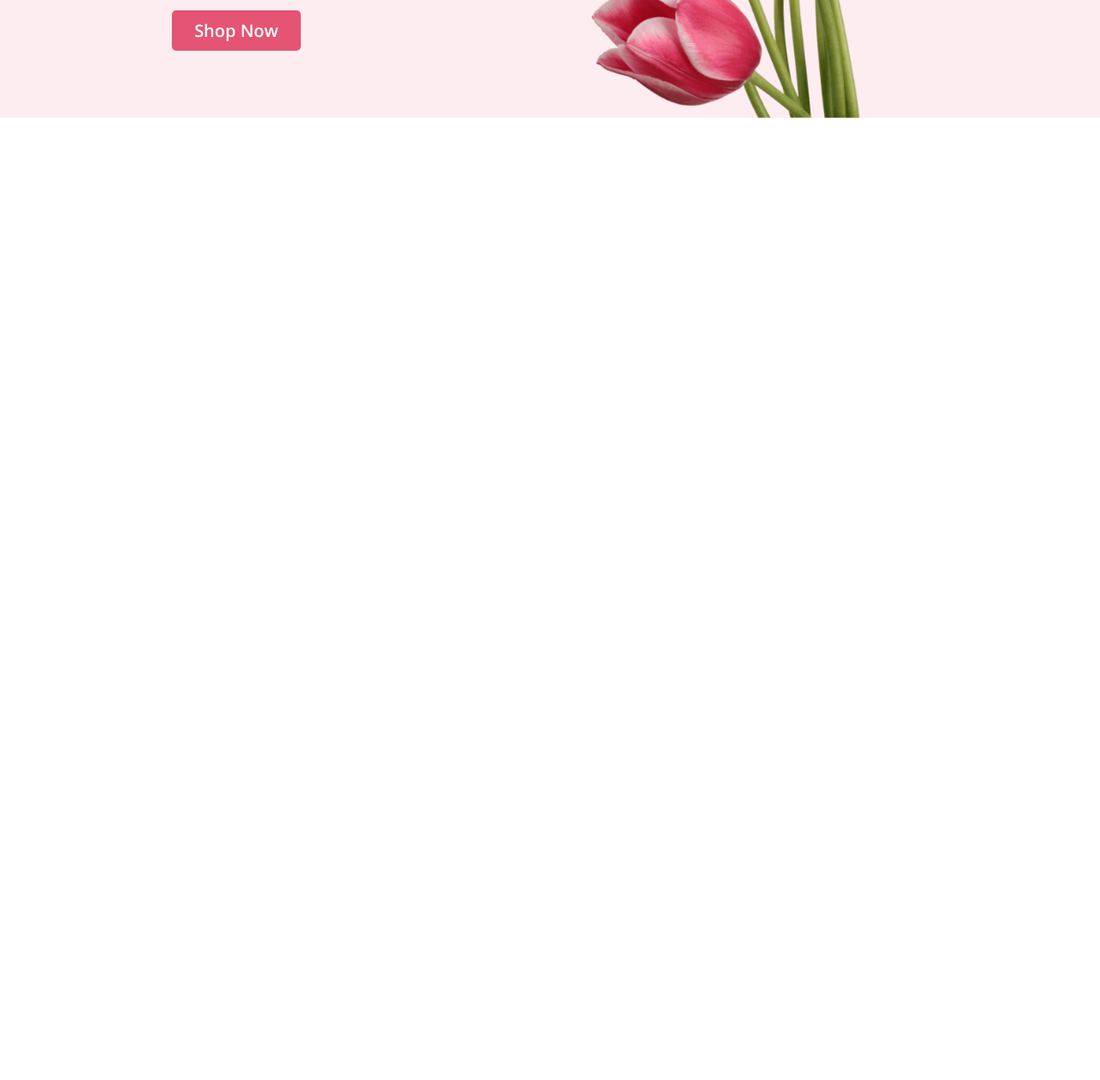
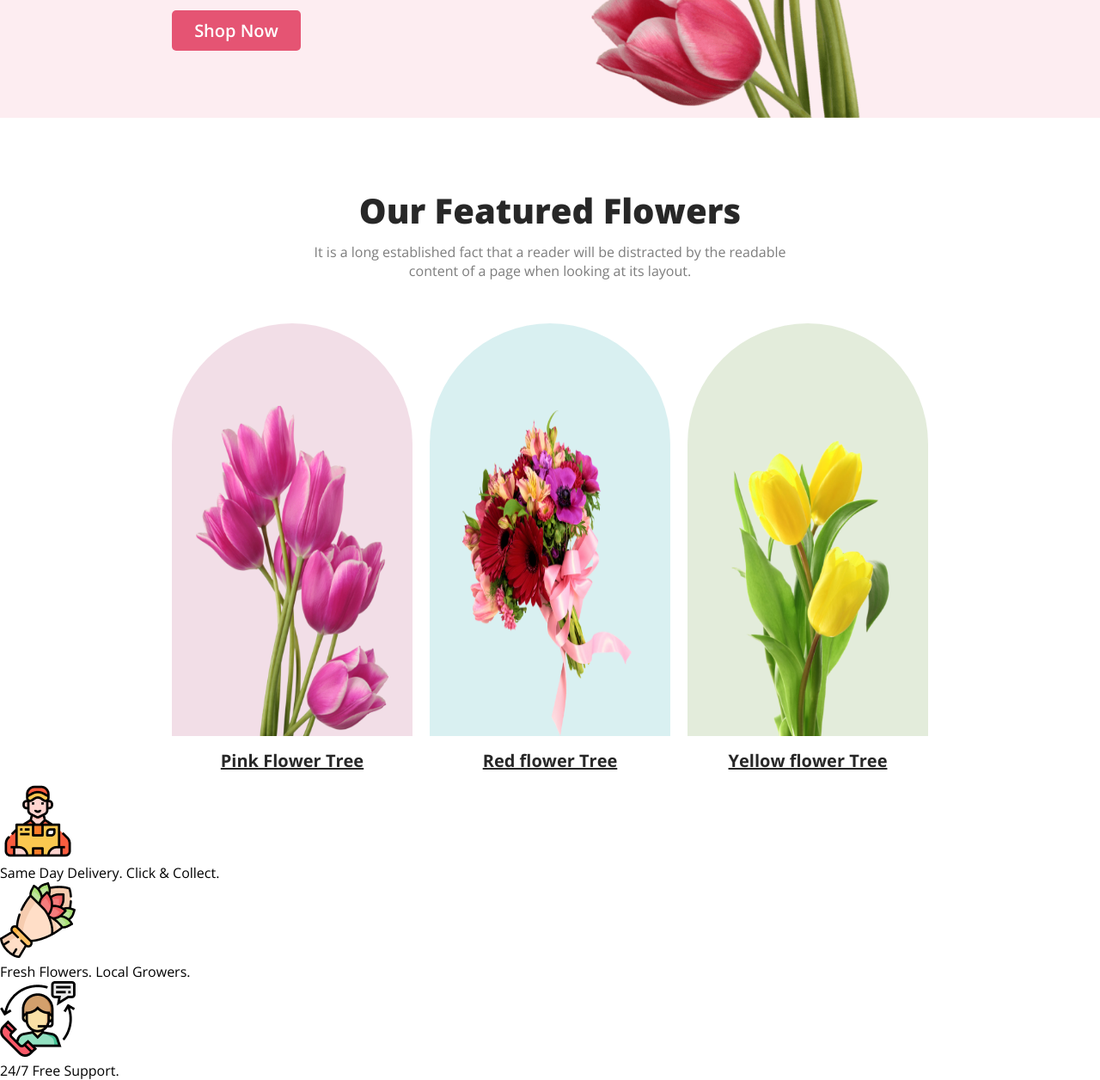
Before and after one commit to mdmitulhossen/flower-shop, a plain HTML site: page index.html in a window 1280 px wide. Shown: the part 580-1836 px from the top of the page at 86% size. Before the commit the page ends 800 px from the top, so only its background shows below. Drawn offline with nearby package versions, Linux system fonts and the light colour scheme.

Commit message:
feature flower section done

```diff
--- a/index.html
+++ b/index.html
@@ -45,13 +45,58 @@
                 <p>It is a long established fact that a reader will be distracted by the readable content of a page when looking at its layout. The point of using Lorem Ipsum is that it has a more-or-less normal distribution of letters.</p>
                 <button class="btn">Shop Now</button>
              </div>
-             <img src="./assests/header.png" alt="headerFlower">
+             <img src="./assests/flower/header.png" alt="headerFlower">
         </div>
     </header>
 
 <!-- Main section -->
     <main>
 
+      <!-- Featured Flower Section -->
+      <section class="featured-flower">
+        <div class="main-section-header">
+           <h3>Our Featured Flowers</h3>
+           <p>It is a long established fact that a reader will be distracted by the readable content of a page when looking at its layout.</p>
+        </div>
+        <div class="featured-flower-content">
+            <div>
+                <div class="pink">
+                    <img src="assests/flower/pngwing6.png" alt="pink flower">
+                </div>
+                <a href="">Pink Flower Tree</a>
+            </div>
+            <div>
+                <div class="red">
+                    <img src="assests/flower/pngwing5.png" alt="red flower">
+                </div>
+                <a href=""> Red flower Tree</a>
+            </div>
+            <div>
+                <div class="yellow">
+                    <img src="assests/flower/pngwing7.png" alt="yellow flower">
+                </div>
+                <a href="">Yellow flower Tree</a>
+            </div>
+        </div>
+      </section>
+
+      <!-- Company Featured Section -->
+      <section>
+        <div>
+            <div>
+                <img src="./assests/flower/Group57.png" alt="">
+                <p>Same Day Delivery. Click & Collect.</p>
+            </div>
+            <div>
+                <img src="./assests/flower/Group58.png" alt="">
+                <p>Fresh Flowers. Local Growers.</p>
+            </div>
+            <div>
+                <img src="./assests/flower/Group59.png" alt="">
+                <p>24/7 Free Support.</p>
+            </div>
+        </div>
+      </section>
 
     </main>
     <footer></footer>
--- a/styles/style.css
+++ b/styles/style.css
@@ -1,10 +1,11 @@
 /* Common style */
-*{
+* {
     margin: 0;
     padding: 0;
     font-family: 'Open Sans', sans-serif;
 }
-.btn{
+
+.btn {
     background-color: #E55473;
     padding: 10px 20px;
     border: 0;
@@ -12,28 +13,32 @@
 }
 
 /* Navber related style */
-.navbar{
+.navbar {
     background-color: rgba(175, 172, 172, 0.545);
     display: flex;
     justify-content: space-around;
     align-items: center;
     padding: 10px 0;
 }
-.logo{
+
+.logo {
     color: #272727;
     font-weight: 800;
     font-size: 35px;
 }
-.logo span{
+
+.logo span {
     color: #E55473;
 }
-.navbar ul{
+
+.navbar ul {
     list-style: none;
     display: flex;
     justify-content: space-around;
     gap: 40px;
 }
-.navbar ul a{
+
+.navbar ul a {
     text-decoration: none;
     color: black;
     font-weight: 600;
@@ -48,14 +53,15 @@
     color: #E55473;
 }
 
-
-.header{
+/* header style */
+.header {
     height: 650px;
     background: rgba(229, 84, 115, 0.10);
     display: flex;
     padding: 0 100px 0 200px;
     justify-content: space-between;
 }
+
 .header div {
     height: 100%;
     display: flex;
@@ -63,17 +69,80 @@
     justify-content: center;
     width: 600px;
 }
-.header div h3{
+
+.header div h3 {
     font-size: 60px;
     color: #272727;
 }
-.header div p{
+
+.header div p {
     color: rgba(39, 39, 39, 0.60);
     margin: 15px 0;
 }
-.header div .btn{
+
+.header div .btn {
     width: 150px;
     color: white;
     font-weight: 600;
     font-size: 20px;
 }
+.main-section-header{
+    max-width: 600px;
+    text-align: center;
+    margin: 0 auto;
+}
+
+/* main section related style  */
+
+/* feature flower  */
+
+.main-section-header h3{
+    font-size: 40px;
+    font-weight: 800;
+    color: #272727;
+    margin: 80px 0 10px 0;
+}
+.main-section-header p{
+    color: rgba(39, 39, 39, 0.60);
+    margin-bottom: 50px;
+}
+.featured-flower {
+    padding: 0 200px;
+}
+
+.featured-flower-content div{
+    width: 400px;
+    height: 535px;
+    text-align: center;
+}
+.featured-flower-content div a{
+   color: #272727;
+   font-weight: 700;
+   font-size: 20px;
+}
+.featured-flower-content div div{
+    width: 100%;
+    height: 480px;
+    border-radius: 300px 300px 0px 0px;
+    display: flex;
+    justify-content: center;
+    align-items: end;
+    margin-bottom: 15px;
+}
+.featured-flower-content div div>img{
+    width: 80%;
+    height: 80%;
+}
+.featured-flower-content {
+    display: flex;
+    gap: 20px;
+}
+.pink{
+    background-color: rgba(167, 33, 98, 0.15);
+}
+.red{
+    background: rgba(5, 151, 160, 0.15);
+}
+.yellow{
+    background: rgba(71, 125, 17, 0.15);
+}
```
Also changed, not shown: assests/flower/Flower01.png (renamed from assests/Flower 01.png), assests/flower/Group57.png (renamed from assests/Group 57.png), assests/flower/Group58.png (renamed from assests/Group 58.png), assests/flower/Group59.png (renamed from assests/Group 59.png), assests/flower/Rectangle4.png (renamed from assests/featuredFlower1.png), assests/flower/Rectangle5.png (renamed from assests/featuredFlower2.png), assests/flower/Rectangle6.png (renamed from assests/featuredFlower3.png), assests/flower/Rectangle9.png (renamed from assests/Rectangle 9.png), assests/flower/header.png (renamed from assests/header.png), assests/flower/pngwing5.png (renamed from assests/pngwing 5.png), assests/flower/pngwing6.png (renamed from assests/pngwing 6.png), assests/flower/pngwing7.png (renamed from assests/pngwing 7.png), assests/flower/pngwing8.png (renamed from assests/pngwing 8.png). Lines whose indentation alone changed are shown as unchanged.
